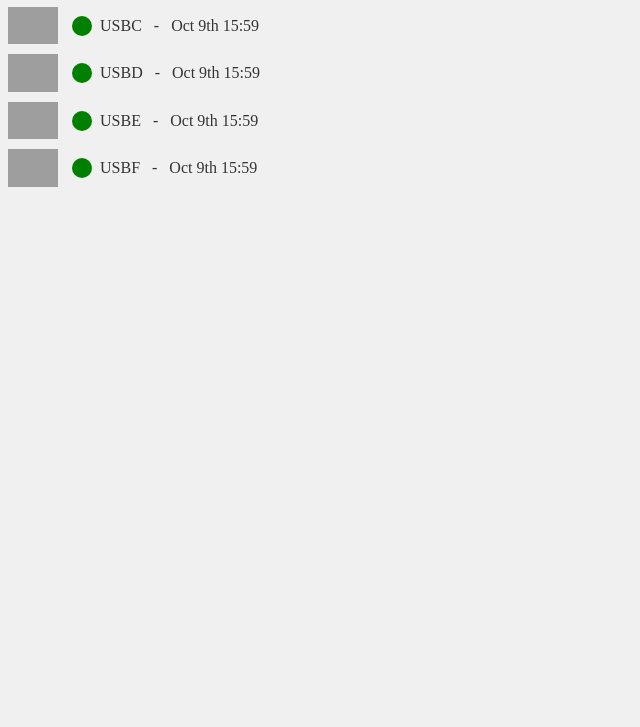
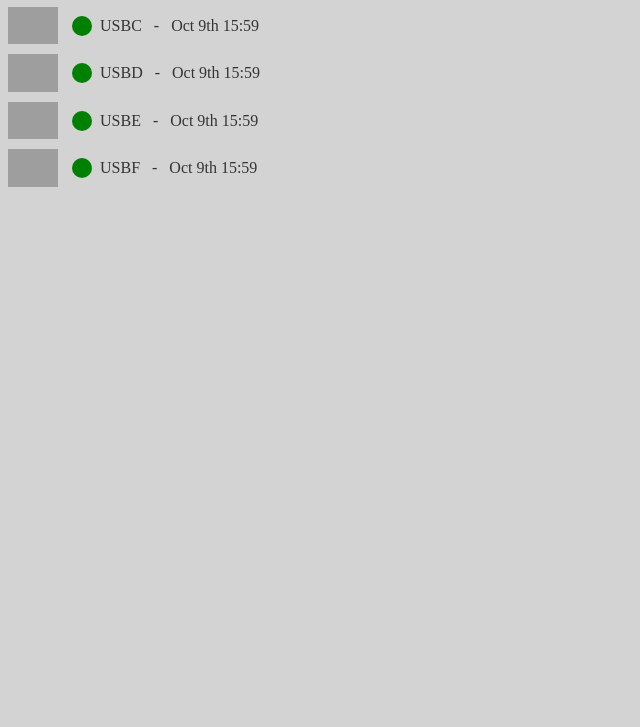
Before and after one commit to rbrock44/drive-status, a plain HTML site: page index.html in a window 1280 px wide. Shown: the part 73-800 px from the top of the page, without its empty margins (0-640 px from the left). Drawn offline with Linux system fonts and the light colour scheme; grey boxes are pictures that could not be loaded.

Commit message:
light grey body

```diff
--- a/index.html
+++ b/index.html
@@ -6,7 +6,7 @@
     <title>Drive Status</title>
     <style>
 		body {
-            background-color: #f0f0f0;
+            background-color: #D3D3D3;
             color: #333;
         }
 
```
